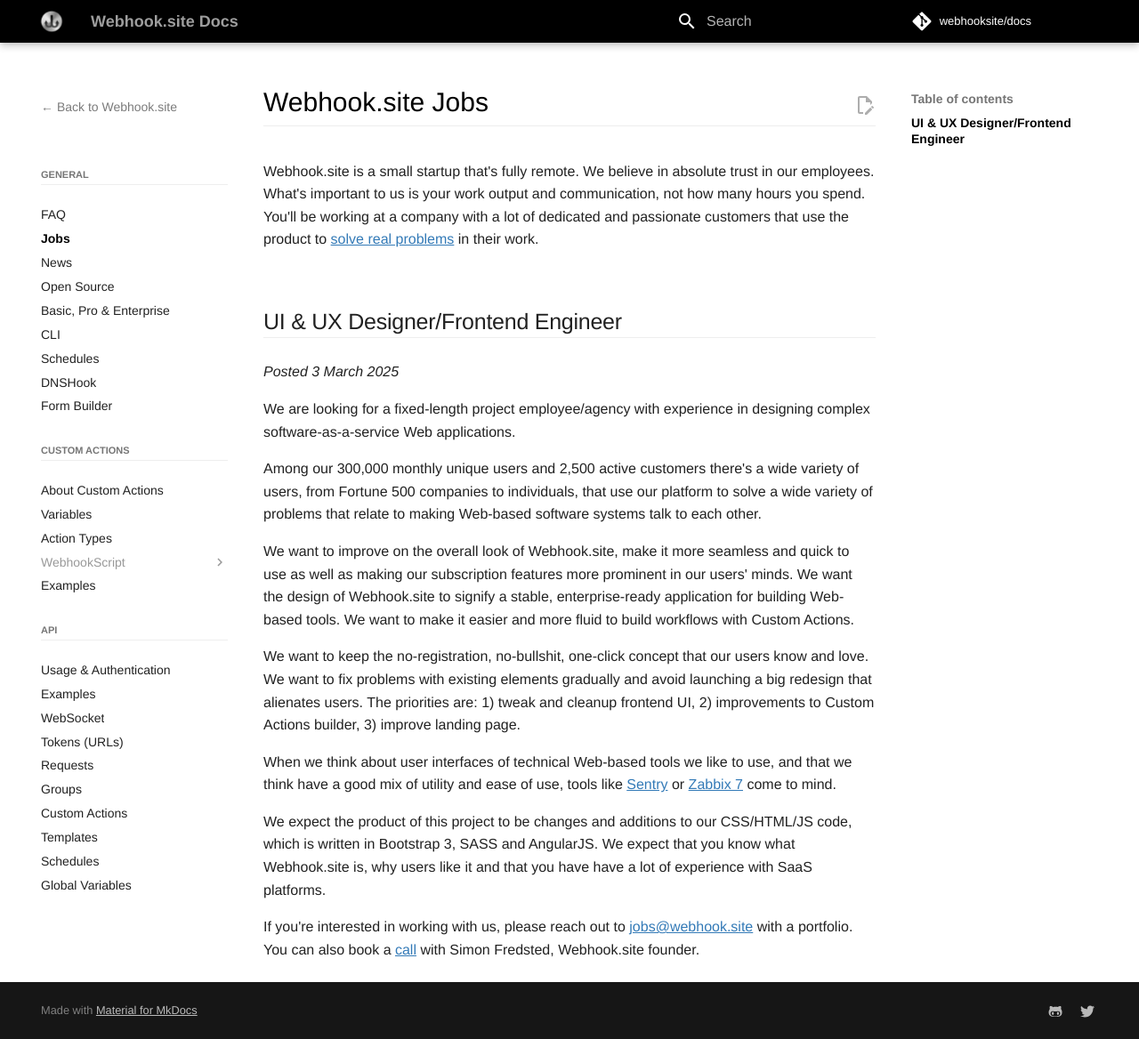
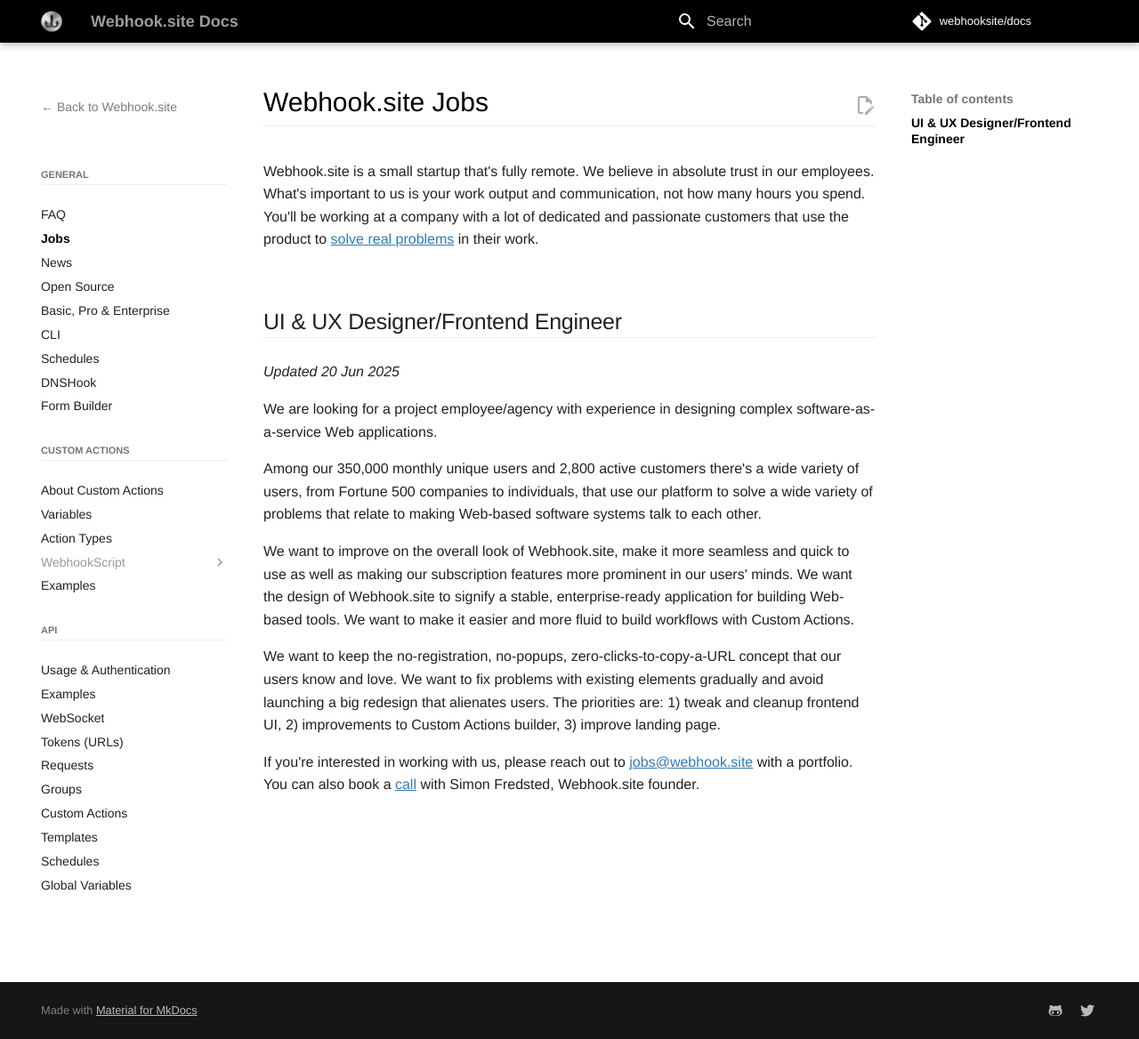
Before and after one commit to webhooksite/docs, an MkDocs documentation site: the page built from docs/jobs.md, in a window 1280 px wide and 1168 px high. Shown: the whole window at 89% size. Built offline with MkDocs 1.6.1 and Material for MkDocs 9.7.7, drawn with Linux system fonts in a browser that asks for light colours; comment, search, counter and statistics services are not loaded.

Commit message:
Update docs

```diff
--- a/docs/jobs.md
+++ b/docs/jobs.md
@@ -9,18 +9,14 @@
 
 ## UI & UX Designer/Frontend Engineer
 
-*Posted 3 March 2025*
+*Updated 20 Jun 2025*
 
-We are looking for a fixed-length project employee/agency with experience in designing complex software-as-a-service Web applications.
+We are looking for a project employee/agency with experience in designing complex software-as-a-service Web applications.
 
-Among our 300,000 monthly unique users and 2,500 active customers there's a wide variety of users, from Fortune 500 companies to individuals, that use our platform to solve a wide variety of problems that relate to making Web-based software systems talk to each other.
+Among our 350,000 monthly unique users and 2,800 active customers there's a wide variety of users, from Fortune 500 companies to individuals, that use our platform to solve a wide variety of problems that relate to making Web-based software systems talk to each other.
 
 We want to improve on the overall look of Webhook.site, make it more seamless and quick to use as well as making our subscription features more prominent in our users' minds. We want the design of Webhook.site to signify a stable, enterprise-ready application for building Web-based tools. We want to make it easier and more fluid to build workflows with Custom Actions.
 
-We want to keep the no-registration, no-bullshit, one-click concept that our users know and love. We want to fix problems with existing elements gradually and avoid launching a big redesign that alienates users. The priorities are: 1) tweak and cleanup frontend UI, 2) improvements to Custom Actions builder, 3) improve landing page.
-
-When we think about user interfaces of technical Web-based tools we like to use, and that we think have a good mix of utility and ease of use, tools like [Sentry](https://youtu.be/4djseRVSan8?t=101) or [Zabbix 7](https://youtu.be/p4MxD66k66A?list=PLCFBm2AvdHoB2ENqpqKCdWY-bfmetjCIt&t=274) come to mind.
-
-We expect the product of this project to be changes and additions to our CSS/HTML/JS code, which is written in Bootstrap 3, SASS and AngularJS. We expect that you know what Webhook.site is, why users like it and that you have have a lot of experience with SaaS platforms.
+We want to keep the no-registration, no-popups, zero-clicks-to-copy-a-URL concept that our users know and love. We want to fix problems with existing elements gradually and avoid launching a big redesign that alienates users. The priorities are: 1) tweak and cleanup frontend UI, 2) improvements to Custom Actions builder, 3) improve landing page.
 
 If you're interested in working with us, please reach out to [jobs@webhook.site](mailto:jobs@webhook.site) with a portfolio. You can also book a [call](https://scheduler.zoom.us/webhook/meeting) with Simon Fredsted, Webhook.site founder.
```
